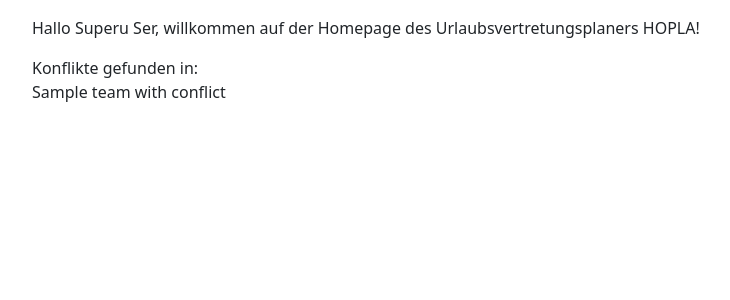
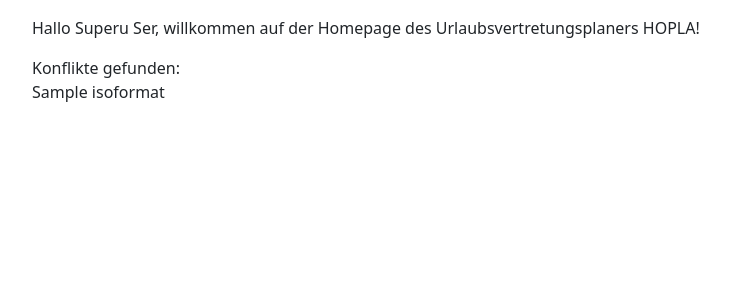
Before and after one commit to CodaCodalis/holiday-leave-planner, a Django app: template templates/home.html in a window 1280 px wide. Shown: the part 73-373 px from the top of the page, without its empty margins (50-780 px from the left). Run offline with Django 4.2, Linux system fonts and the light colour scheme; a user stored in the database is signed in; tables that the repository leaves empty hold one stand-in row (values such as "Sample post"); the template is opened without the code that fills it: most values are stand-ins (such as "Sample title", 1, 10 or a date in 2020).

Commit message:
HOPLA-36 second shot

```diff
--- a/templates/home.html
+++ b/templates/home.html
@@ -8,12 +8,12 @@
         Hallo {{ user.first_name }} {{ user.last_name }}, willkommen auf der Homepage des Urlaubsvertretungsplaners HOPLA! <br>
     </p>
     <p>
-        {% if teams_with_conflict|length == 0 %}
+        {% if dates_with_conflict|length == 0 %}
             Es bestehen keine Konflikte bei der Urlaubsplanung.
         {% else %}
-            Konflikte gefunden in:<br>
-            {% for team_with_conflict in teams_with_conflict %}
-                {{ team_with_conflict.name }} <br>
+            Konflikte gefunden:<br>
+            {% for date_with_conflict in dates_with_conflict %}
+                {{ date_with_conflict.isoformat }} <br>
             {% endfor %}
         {% endif %}
     </p>
```
Also changed, not shown: pages/views.py (+6 -10 lines), db.sqlite3.
